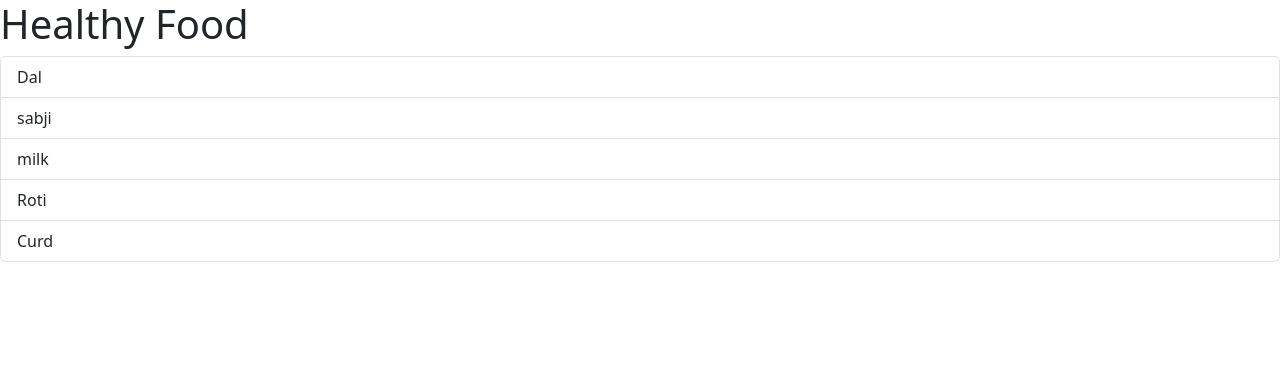
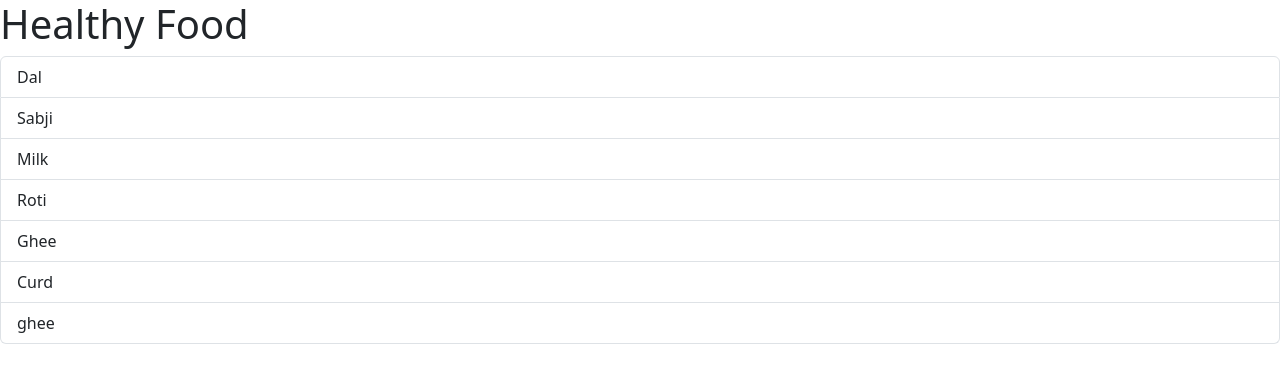
Before and after one commit to dg-codingbapunu/first-react-code, a React (Vite) app in the folder fragment/: page / in a window 1280 px wide. Shown: the top 382 px of the page. Built offline with nearby package versions, Linux system fonts and the light colour scheme.

Commit message:
map method in react

```diff
--- a/fragment/src/App.jsx
+++ b/fragment/src/App.jsx
@@ -2,15 +2,14 @@ import "bootstrap/dist/css/bootstrap.min.css";
 import "./App.css";
 
 function App() {
+  let FoodItem = ["Dal", "Sabji", "Milk", "Roti", "Ghee", "Curd", "ghee"];
   return (
     <>
       <h1>Healthy Food</h1>
       <ul class="list-group">
-        <li class="list-group-item">Dal</li>
-        <li class="list-group-item">sabji</li>
-        <li class="list-group-item">milk</li>
-        <li class="list-group-item">Roti</li>
-        <li class="list-group-item">Curd</li>
+        {FoodItem.map((item) => (
+          <li class="list-group-item">{item}</li>
+        ))}
       </ul>
     </>
   );
```
